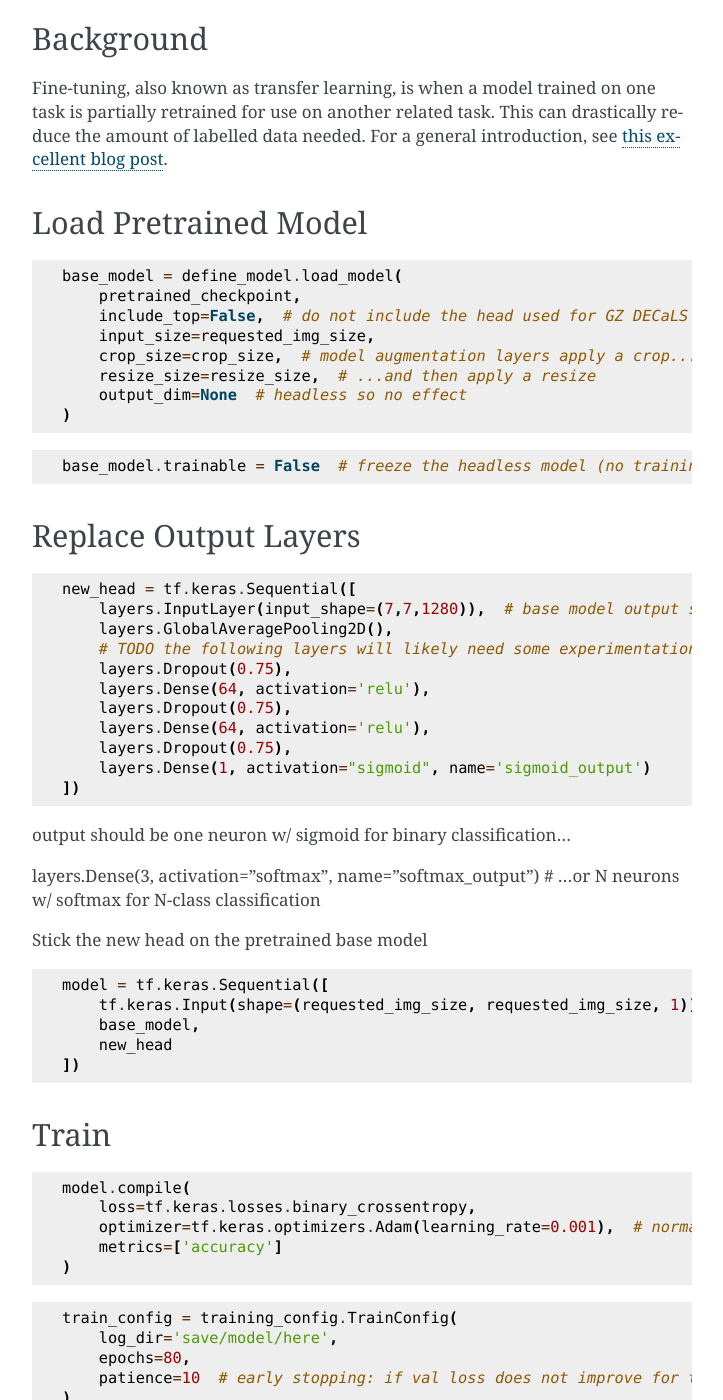
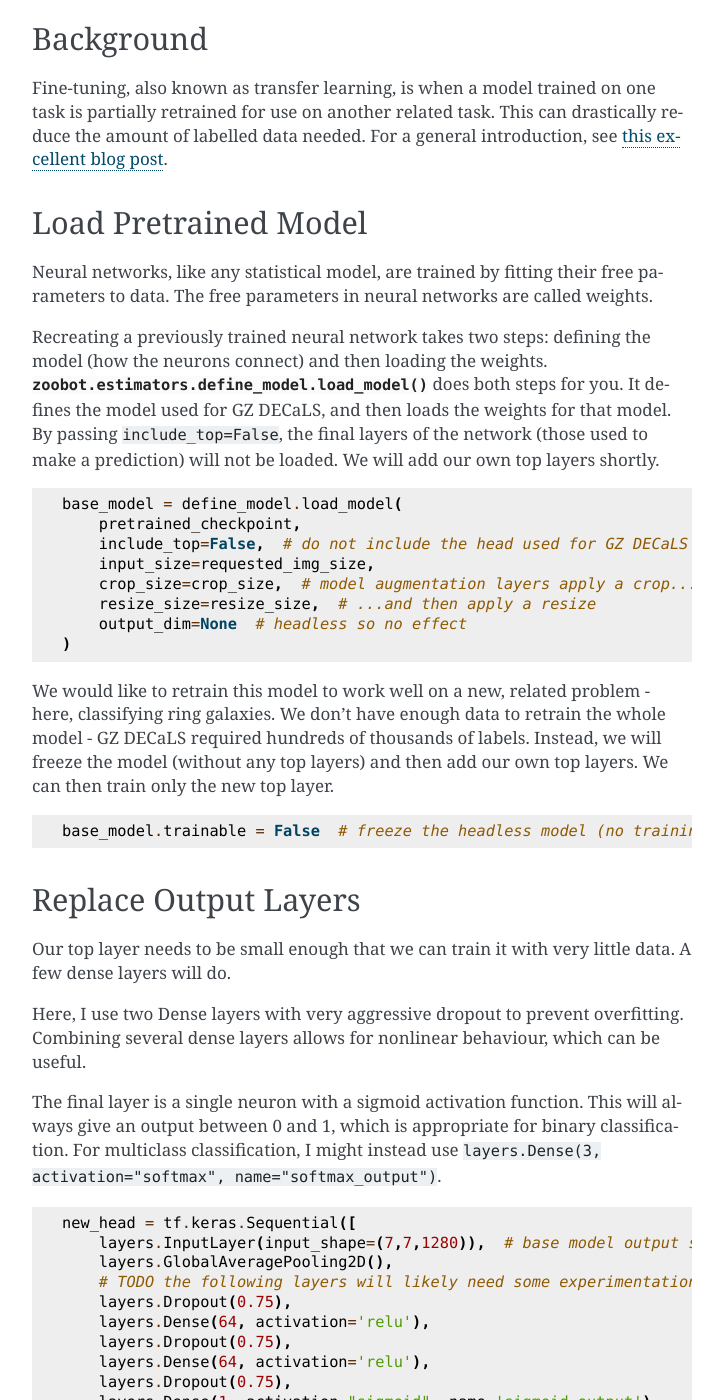
Before and after one commit to mwalmsley/zoobot, a Sphinx documentation site: the page built from docs/usage/finetuning.rst, in a window 1280 px wide and 1400 px high, scrolled down 936 px. Shown: the whole window, without its empty margins (388-1111 px from the left). Built offline with Sphinx 7.4.7, drawn with Linux system fonts in a browser that asks for light colours; some of the changed text lies outside the part shown.

Commit message:
Fix blank line

```diff
--- a/docs/autodoc/data_utils/catalog_to_tfrecord.rst
+++ b/docs/autodoc/data_utils/catalog_to_tfrecord.rst
@@ -13,4 +13,5 @@ These TFRecord files can be read from disk very quickly, which is useful for tra
 .. autofunction:: zoobot.data_utils.catalog_to_tfrecord.write_image_df_to_tfrecord
 
 |
+
 .. autofunction:: zoobot.data_utils.catalog_to_tfrecord.row_to_serialized_example
--- a/docs/usage/finetuning.rst
+++ b/docs/usage/finetuning.rst
@@ -42,6 +42,15 @@ For a general introduction, see `this excellent blog post <https://blog.keras.io
 Load Pretrained Model
 ---------------------
 
+Neural networks, like any statistical model, are trained by fitting their free parameters to data.
+The free parameters in neural networks are called weights.
+
+Recreating a previously trained neural network takes two steps: defining the model (how the neurons connect) and then loading the weights.
+:meth:`zoobot.estimators.define_model.load_model` does both steps for you.
+It defines the model used for GZ DECaLS, and then loads the weights for that model.
+By passing ``include_top=False``, the final layers of the network (those used to make a prediction) will not be loaded.
+We will add our own top layers shortly.
+
 .. code-block::
 
     base_model = define_model.load_model(
@@ -53,6 +62,11 @@ Load Pretrained Model
         output_dim=None  # headless so no effect
     )
 
+We would like to retrain this model to work well on a new, related problem - here, classifying ring galaxies.
+We don't have enough data to retrain the whole model - GZ DECaLS required hundreds of thousands of labels.
+Instead, we will freeze the model (without any top layers) and then add our own top layers.
+We can then train only the new top layer.
+
 .. code-block::
 
     base_model.trainable = False  # freeze the headless model (no training allowed)
@@ -60,6 +74,17 @@ Load Pretrained Model
 
 Replace Output Layers
 ---------------------
+
+Our top layer needs to be small enough that we can train it with very little data.
+A few dense layers will do.
+
+Here, I use two Dense layers with very aggressive dropout to prevent overfitting.
+Combining several dense layers allows for nonlinear behaviour, which can be useful.
+
+The final layer is a single neuron with a sigmoid activation function.
+This will always give an output between 0 and 1, which is appropriate for binary classification.
+For multiclass classification, I might instead use
+``layers.Dense(3, activation="softmax", name="softmax_output")``.
 
 .. code-block::
 
@@ -75,12 +100,7 @@ Replace Output Layers
         layers.Dense(1, activation="sigmoid", name='sigmoid_output')
     ])
 
-output should be one neuron w/ sigmoid for binary classification...
-
-layers.Dense(3, activation="softmax", name="softmax_output")  # ...or N neurons w/ softmax for N-class classification
-
-
-Stick the new head on the pretrained base model
+Now we stick the new head on top of the pretrained base model:
 
 .. code-block::
 
@@ -93,6 +113,13 @@ Stick the new head on the pretrained base model
 Train
 -----------
 
+The base model remains frozen, while the head is free to train (as we never set ``new_head.trainable = False``).
+Training the overall model will therefore only affect the new head.
+
+For a binary classification problem, I am using the binary cross-entropy.
+Other types of problem will need different losses.
+I am using the adam optimizer, which is nearly always a great choice - it's very robust!
+
 .. code-block::
 
     model.compile(
@@ -100,6 +127,8 @@ Train
         optimizer=tf.keras.optimizers.Adam(learning_rate=0.001),  # normal learning rate is okay
         metrics=['accuracy']
     )
+
+I define how I would like my model to be trained, with 80 epochs and stopping early if the validation loss does not improve after 10 consecutive epochs:
 
 .. code-block::
 
@@ -109,6 +138,8 @@ Train
         patience=10  # early stopping: if val loss does not improve for this many epochs in a row, end training
     )
 
+And then we train!
+
     training_config.train_estimator(
         model,
         train_config,  # how to train e.g. epochs, patience
@@ -116,4 +147,9 @@ Train
         val_dataset
     )
 
-Will save to...
+``model`` has now been fit to the training data. You can use it to make new predictions - see the full example for more.
+
+The new weights, including the new head, have been saved to log_dir/checkpoint.
+You can load them at any time to make predictions later or continue training - just be sure to define your model, including the new head, in exactly the same way.
+
+Now go do some science!
```
Also changed, not shown: 1 other file.
